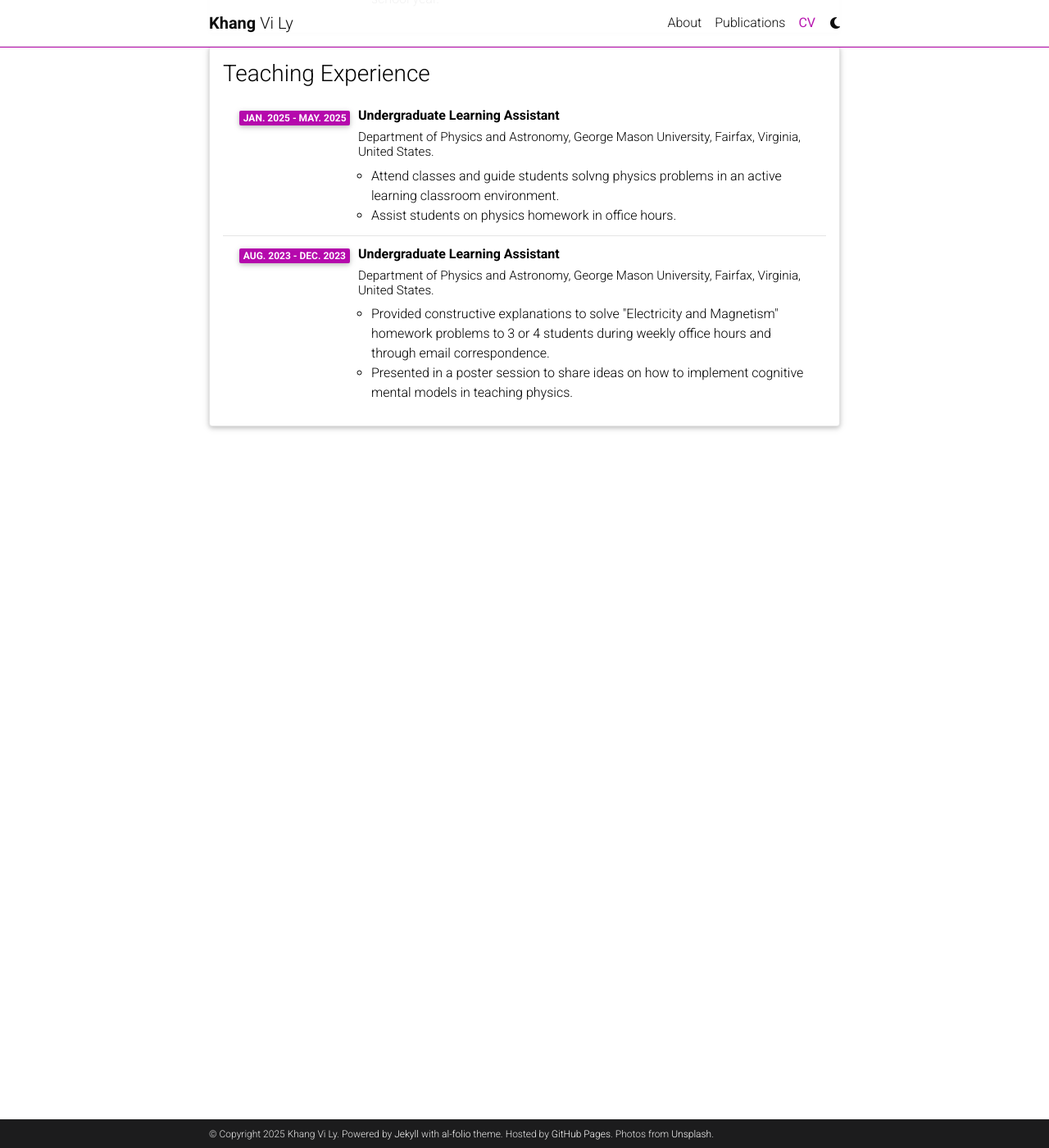
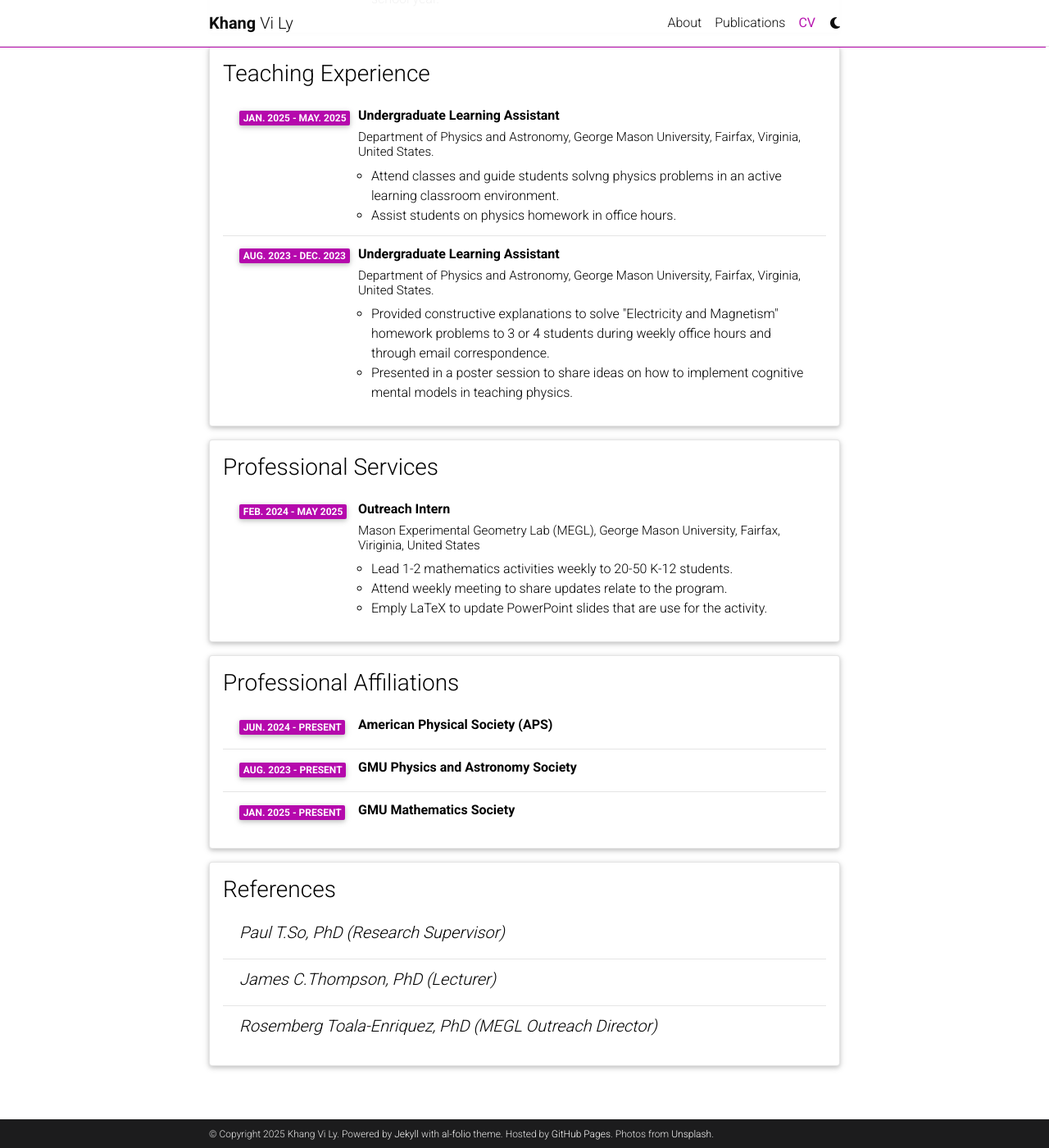
Before and after one commit to lvkhang123/lvkhang123.github.io, a Jekyll site: the page built from _pages/cv.md, in a window 1280 px wide and 1400 px high, scrolled down 3628 px. Shown: the whole window at 82% size. Built offline with Jekyll 4.4.1, drawn with Linux system fonts in a browser that asks for light colours; comment, search, counter and statistics services are not loaded; a style sheet for code colours, icons or effects is not loaded; some of the changed text lies outside the part shown.

Commit message:
CV_Change11

```diff
--- a/_data/cv.yml
+++ b/_data/cv.yml
@@ -132,7 +132,7 @@
 
     - title: Mason Excellence Scholarship ($19,000)
       institution: George Mason University
-      year: Aug. 2021 - Spring 2024
+      year: Aug. 2021 - May 2024
       description:
       - Awarded annually for three consecutive years for maintaning excellent academic standing and scholastic achievement.
 
@@ -164,3 +164,45 @@
     description:
       - Provided constructive explanations to solve "Electricity and Magnetism" homework problems to 3 or 4 students during weekly office hours and through email correspondence.
       - Presented in a poster session to share ideas on how to implement cognitive mental models in teaching physics.
+
+- title: Professional Services
+  type: time_table
+  contents:
+  - title: Outreach Intern
+    institution: Mason Experimental Geometry Lab (MEGL), George Mason University, Fairfax, Viriginia, United States
+    year: Feb. 2024 - May 2025
+    description:
+      - Lead 1-2 mathematics activities weekly to 20-50 K-12 students.
+      - Attend weekly meeting to share updates relate to the program.
+      - Emply LaTeX to update PowerPoint slides that are use for the activity.
+
+- title: Professional Affiliations
+  type: time_table
+  contents:
+  - title: American Physical Society (APS)
+    year: Jun. 2024 - Present
+  - title: GMU Physics and Astronomy Society
+    year: Aug. 2023 - Present
+  - title: GMU Mathematics Society
+    year: Jan. 2025 - Present
+
+- title: References
+  type: nested_list
+  contents:
+  - title: Paul T.So, PhD (Research Supervisor)
+    description:
+      - Professor
+      - Department of Physics and Astronomy, George Mason University
+      - (703) 993-4377
+      - paso@gmu.edu
+  - title: James C.Thompson, PhD (Lecturer)
+    description:
+      - Professor
+      - Department of Psychology, George Mason University
+      - (703) 993-9356
+      - jthompsz@gmu.edu
+  - title: Rosemberg Toala-Enriquez, PhD (MEGL Outreach Director)
+    description:
+      - Instructional Assistant Professor
+      - Department of Mathematical Sciences, George Mason University
+      - rtoalaen@gmu.edu
```
